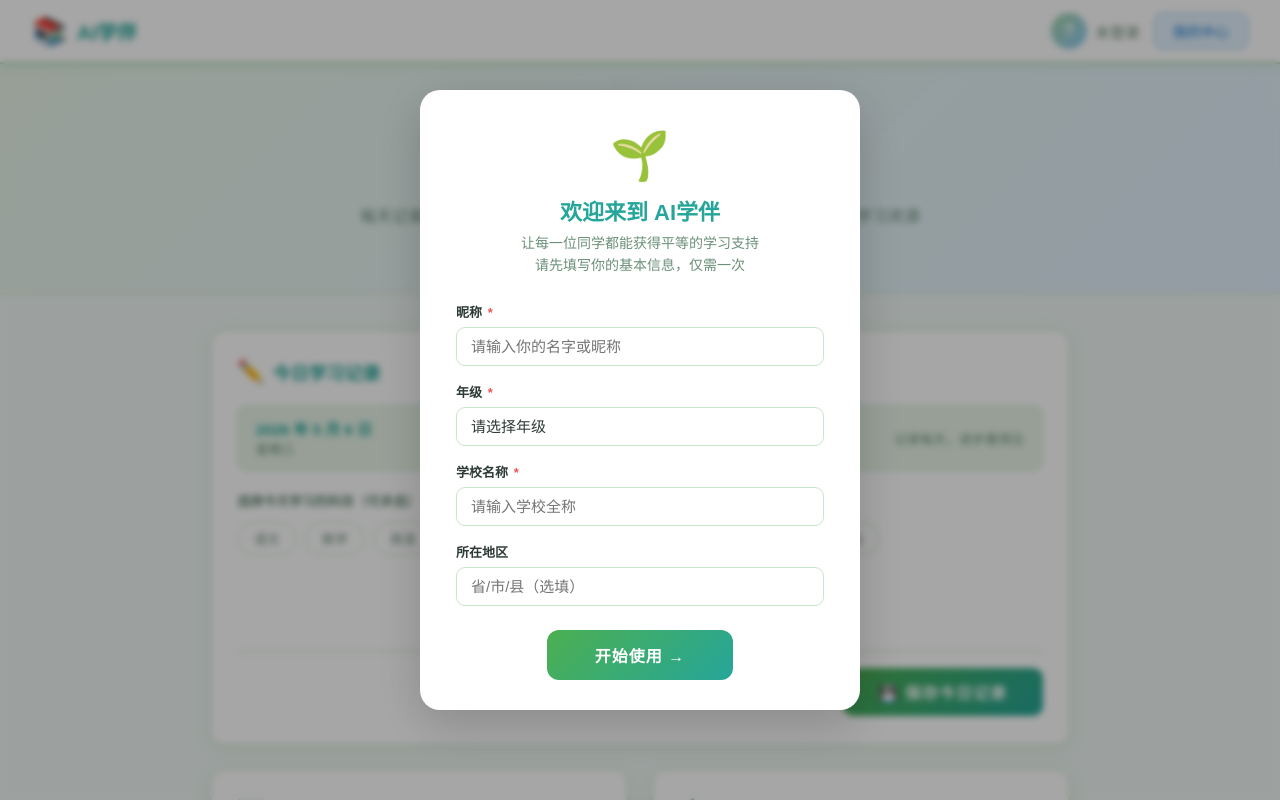
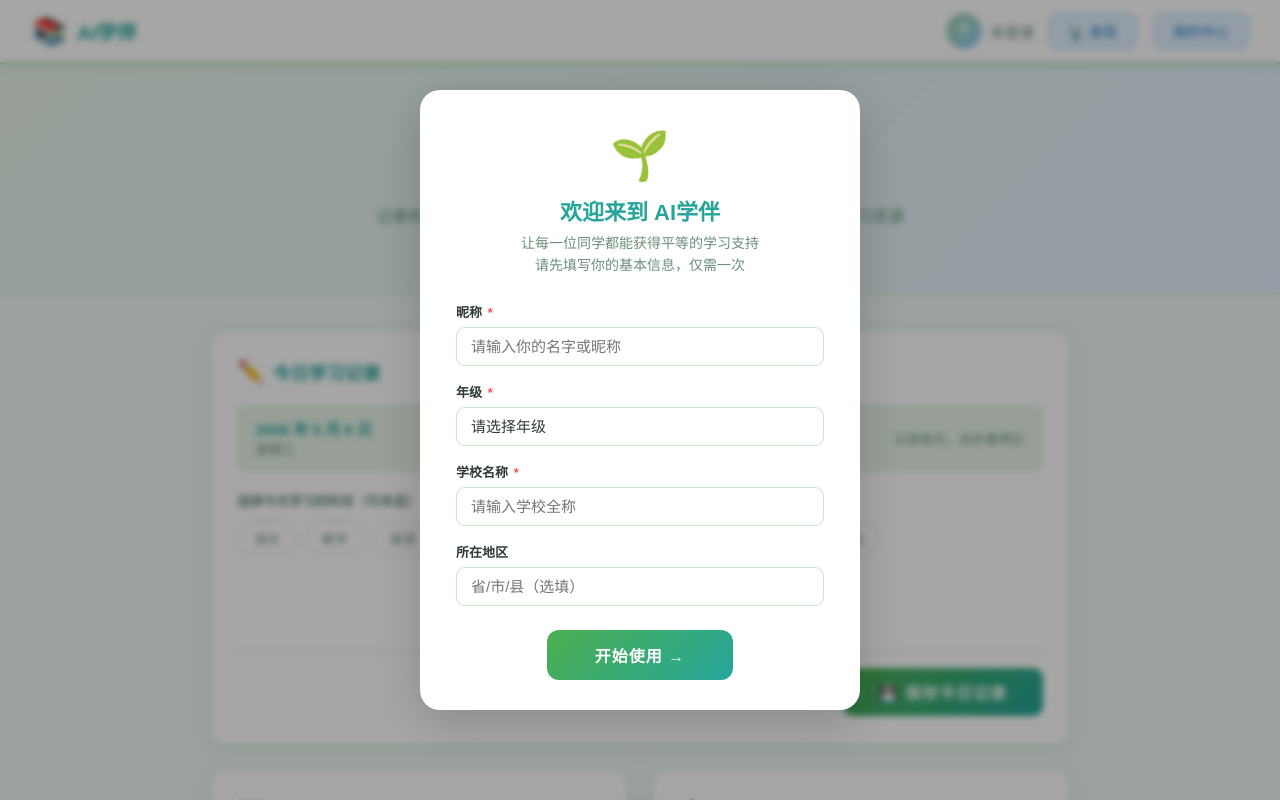
Before and after one commit to wangluqi678-stack/ai-study-assistant, a Flask app: page / in a window 1280 px wide. Run offline with Flask 3, Linux system fonts and the light colour scheme.

Commit message:
Update index.html

```diff
--- a/templates/index.html
+++ b/templates/index.html
@@ -682,6 +682,7 @@
       <div class="avatar" id="navAvatar">?</div>
       <span id="navName">未登录</span>
     </div>
+    <a class="btn-profile" href="feed.html" style="margin-right:4px">📡 发现</a>
     <a class="btn-profile" href="profile.html">我的中心</a>
   </div>
 </nav>
@@ -690,7 +691,7 @@
 <div class="hero">
   <div class="hero-badge">公益 · 免费 · 平等</div>
   <h1>今天学了什么？</h1>
-  <p>每天记录你的学习内容与疑惑，我们将为你提供知识梳理、匹配合适的学习资源<br>无论你在哪儿，学习无小事，每一个问题都值得被认真对待</p>
+  <p>记录你的学习内容与疑惑，我们将为你提供知识梳理、匹配合适的学习资源<br>无论你在哪儿，学习无小事，每一个问题都值得被认真对待</p>
 </div>
 
 <!-- ===== MAIN ===== -->
```
